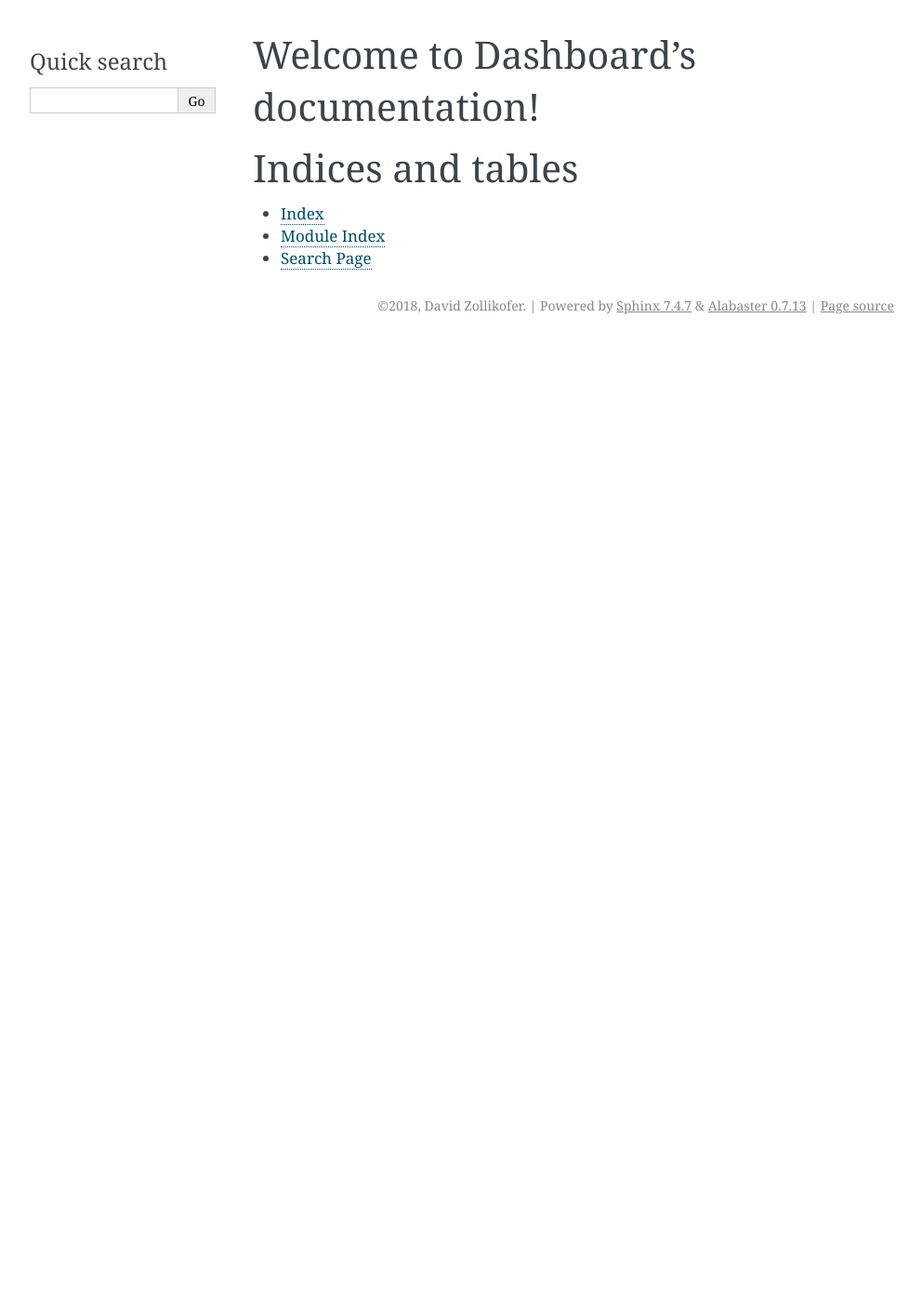
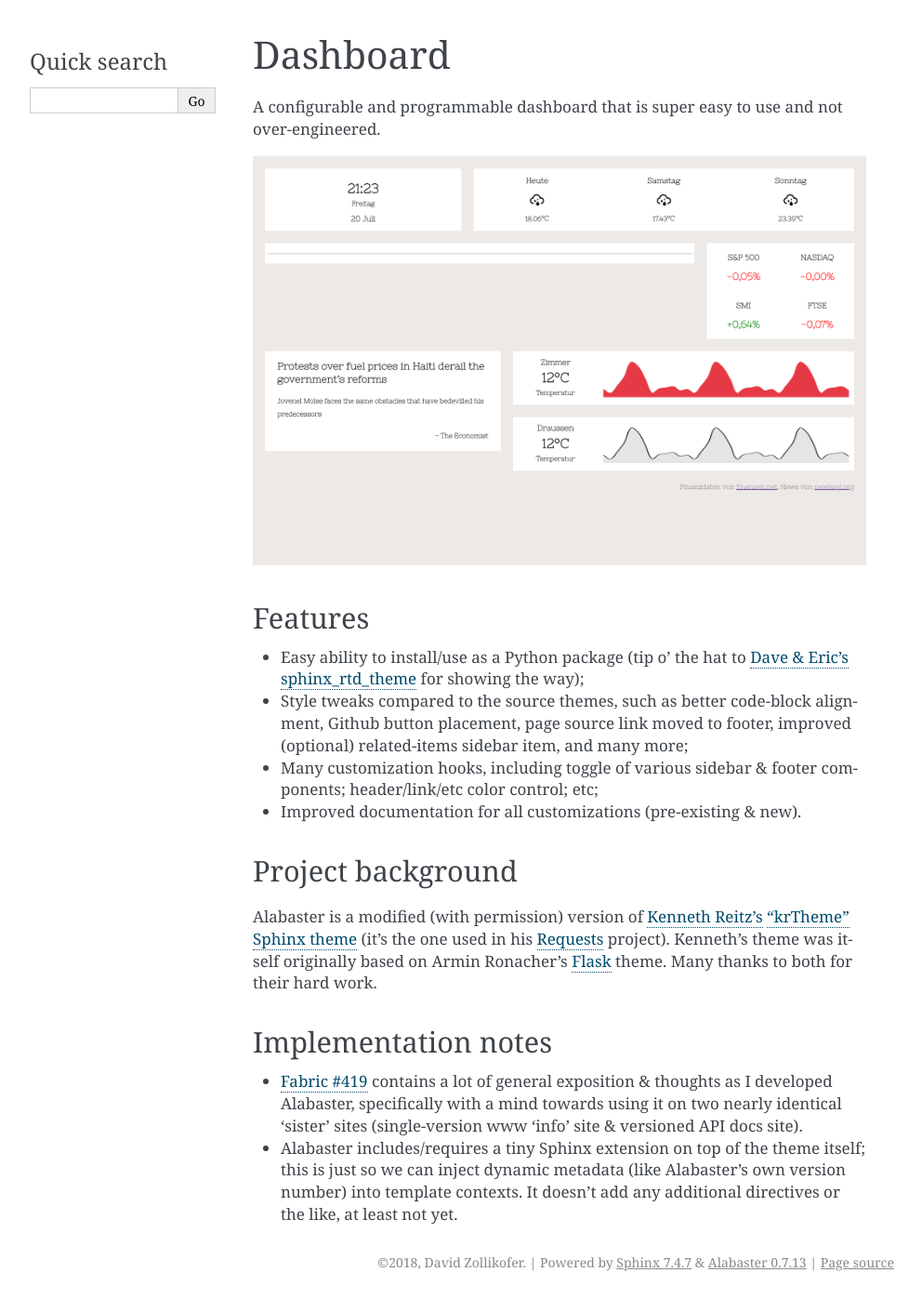
Before and after one commit to davidrzs/FlashDash, a Sphinx documentation site: the page built from docs/index.rst, in a window 1280 px wide. Shown: the whole page at 93% size, without its empty margins (148-1140 px from the left). Built offline with Sphinx 7.4.7, drawn with Linux system fonts in a browser that asks for light colours; before the commit the page ends 900 px from its top, so only the background shows below that.

Commit message:
docs work
but content still needs to be added :)

```diff
--- a/docs/conf.py
+++ b/docs/conf.py
@@ -90,7 +90,13 @@ html_theme = 'alabaster'
 # further.  For a list of options available for each theme, see the
 # documentation.
 #
-# html_theme_options = {}
+html_theme_options = {
+'font_family': 'Georgia',
+'github_repo': 'https://github.com/davidrzs/Dashboard',
+'show_powered_by': 'true',
+'head_font_family' : 'Georgia',
+'caption_font_family' : 'Georgia',
+}
 
 # Add any paths that contain custom static files (such as style sheets) here,
 # relative to this directory. They are copied after the builtin static files,
--- a/docs/index.rst
+++ b/docs/index.rst
@@ -1,20 +1,51 @@
-.. Dashboard documentation master file, created by
-   sphinx-quickstart on Wed Jul 25 16:33:24 2018.
-   You can adapt this file completely to your liking, but it should at least
-   contain the root `toctree` directive.
+=========================
+Dashboard
+=========================
 
-Welcome to Dashboard's documentation!
-=====================================
+A configurable and programmable dashboard that is super easy to use and not over-engineered.
+
+.. image:: images/screenshot.PNG
+   :alt: Screenshot of Dashboard
+
+
+
+Features
+========
+
+* Easy ability to install/use as a Python package (tip o' the hat to `Dave &
+  Eric's sphinx_rtd_theme <https://github.com/snide/sphinx_rtd_theme>`_ for
+  showing the way);
+* Style tweaks compared to the source themes, such as better code-block
+  alignment, Github button placement, page source link moved to footer,
+  improved (optional) related-items sidebar item, and many more;
+* Many customization hooks, including toggle of various sidebar & footer
+  components; header/link/etc color control; etc;
+* Improved documentation for all customizations (pre-existing & new).
+
+
+Project background
+==================
+
+Alabaster is a modified (with permission) version of `Kenneth Reitz's
+<http://kennethreitz.org>`_ `"krTheme" Sphinx theme
+<https://github.com/kennethreitz/kr-sphinx-themes>`_ (it's the one used
+in his `Requests <http://python-requests.org>`_ project). Kenneth's
+theme was itself originally based on Armin Ronacher's `Flask
+<http://flask.pocoo.org/>`_ theme. Many thanks to both for their hard work.
+
+
+Implementation notes
+====================
+
+* `Fabric #419 <https://github.com/fabric/fabric/issues/419>`_ contains a lot of
+  general exposition & thoughts as I developed Alabaster, specifically with a
+  mind towards using it on two nearly identical 'sister' sites (single-version
+  www 'info' site & versioned API docs site).
+* Alabaster includes/requires a tiny Sphinx extension on top of the theme
+  itself; this is just so we can inject dynamic metadata (like Alabaster's own
+  version number) into template contexts. It doesn't add any additional
+  directives or the like, at least not yet.
+
 
 .. toctree::
    :maxdepth: 2
-   :caption: Contents:
-
-
-
-Indices and tables
-==================
-
-* :ref:`genindex`
-* :ref:`modindex`
-* :ref:`search`
```
Also changed, not shown: 9 other files.
